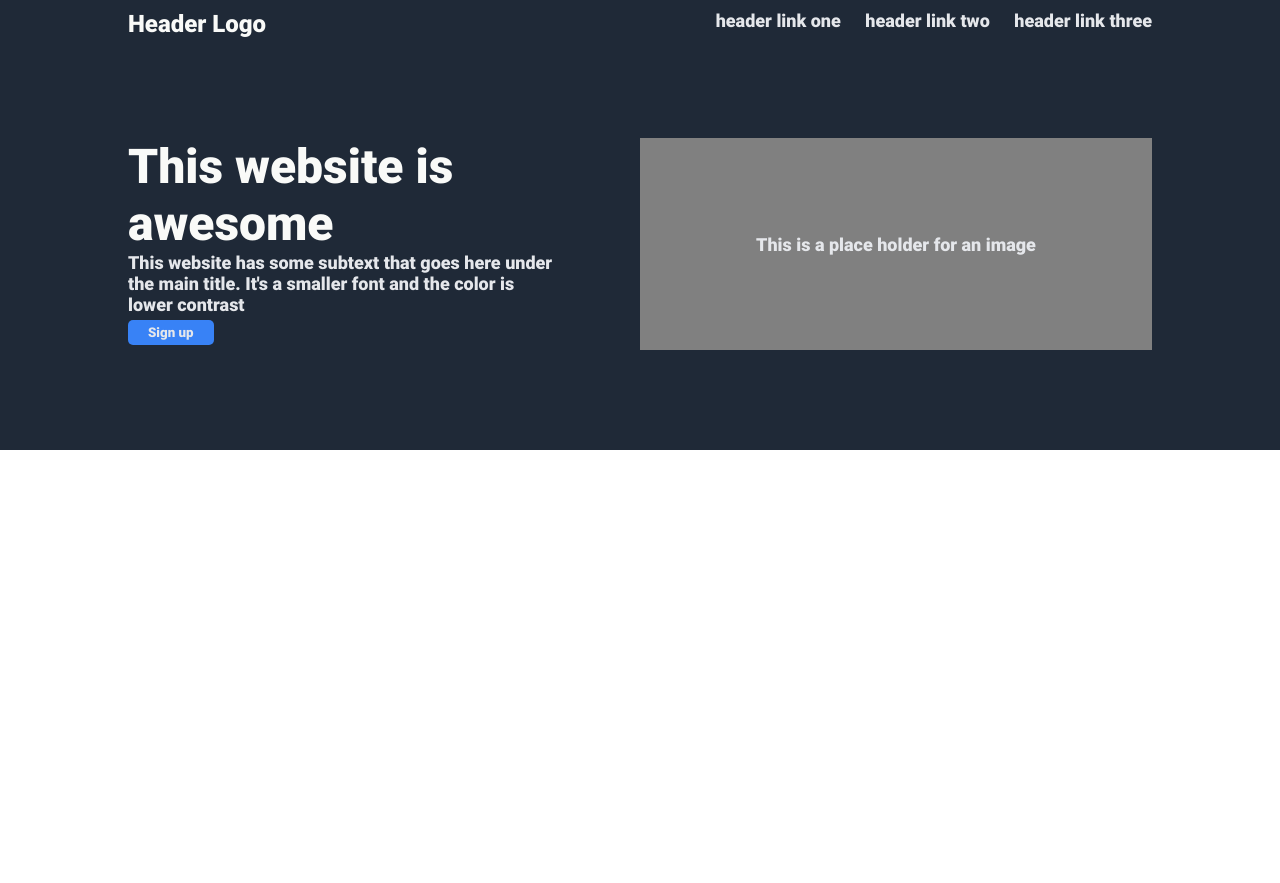
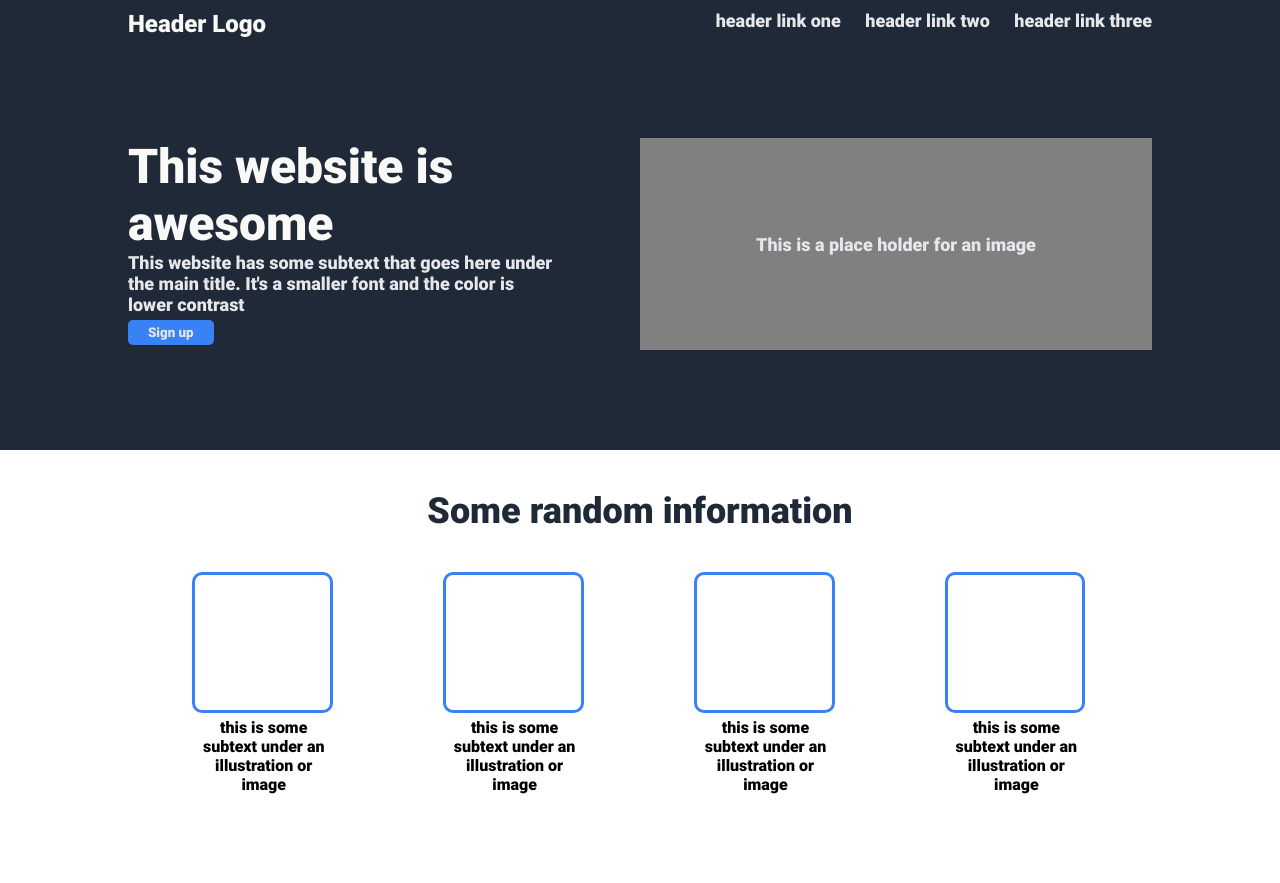
Before and after one commit to SamuelKiragu/Brainnest-CSS-Assignment, a plain HTML site: page index.html in a window 1280 px wide. Before the commit the page ends 800 px from the top, so only its background shows below. Drawn offline with Linux system fonts and the light colour scheme; files whose address does not match are found by name.

Commit message:
Added info section

```diff
--- a/CSS/style.css
+++ b/CSS/style.css
@@ -49,6 +49,43 @@
     width: 50%;
 }
 
+.Info-Container{
+    display: flex;
+    flex-direction: row;
+    justify-content: space-between;
+}
+
+.Info-item{
+    width: 16%;
+}
+
+.Info-item div{
+    border: 3px solid #3882f6;
+    border-radius: 10px;
+    height: 11vw;
+    margin-bottom: 5px;
+    width: 11vw;
+}
+
+.Info-item p{
+    text-align: center;
+}
+
+#Random-Info-Section{
+    align-items: center;
+    display: flex;
+    flex-direction: column;
+    padding: 0 15% 7vw;
+    width: 100%;
+}
+
+#Random-Info-Section h3{
+    color: #1f2937;
+    font-size: 36px;
+    font-weight: bolder;
+    margin: 40px 0;
+}
+
 a{
     color: #e5e7eb;
     font-size: 18px;
--- a/index.html
+++ b/index.html
@@ -28,5 +28,26 @@
         </div>
       </div>
     </div>
+    <div id="Random-Info-Section">
+        <h3>Some random information</h3>
+        <div class="Info-Container">
+            <div class="Info-item">
+                <div></div>
+                <p>this is some subtext under an illustration or image</p>
+            </div>
+            <div class="Info-item">
+                <div></div>
+                <p>this is some subtext under an illustration or image</p>
+            </div>
+            <div class="Info-item">
+                <div></div>
+                <p>this is some subtext under an illustration or image</p>
+            </div>
+            <div class="Info-item">
+                <div></div>
+                <p>this is some subtext under an illustration or image</p>
+            </div>
+        </div>
+    </div>
   </body>
 </html>
```
